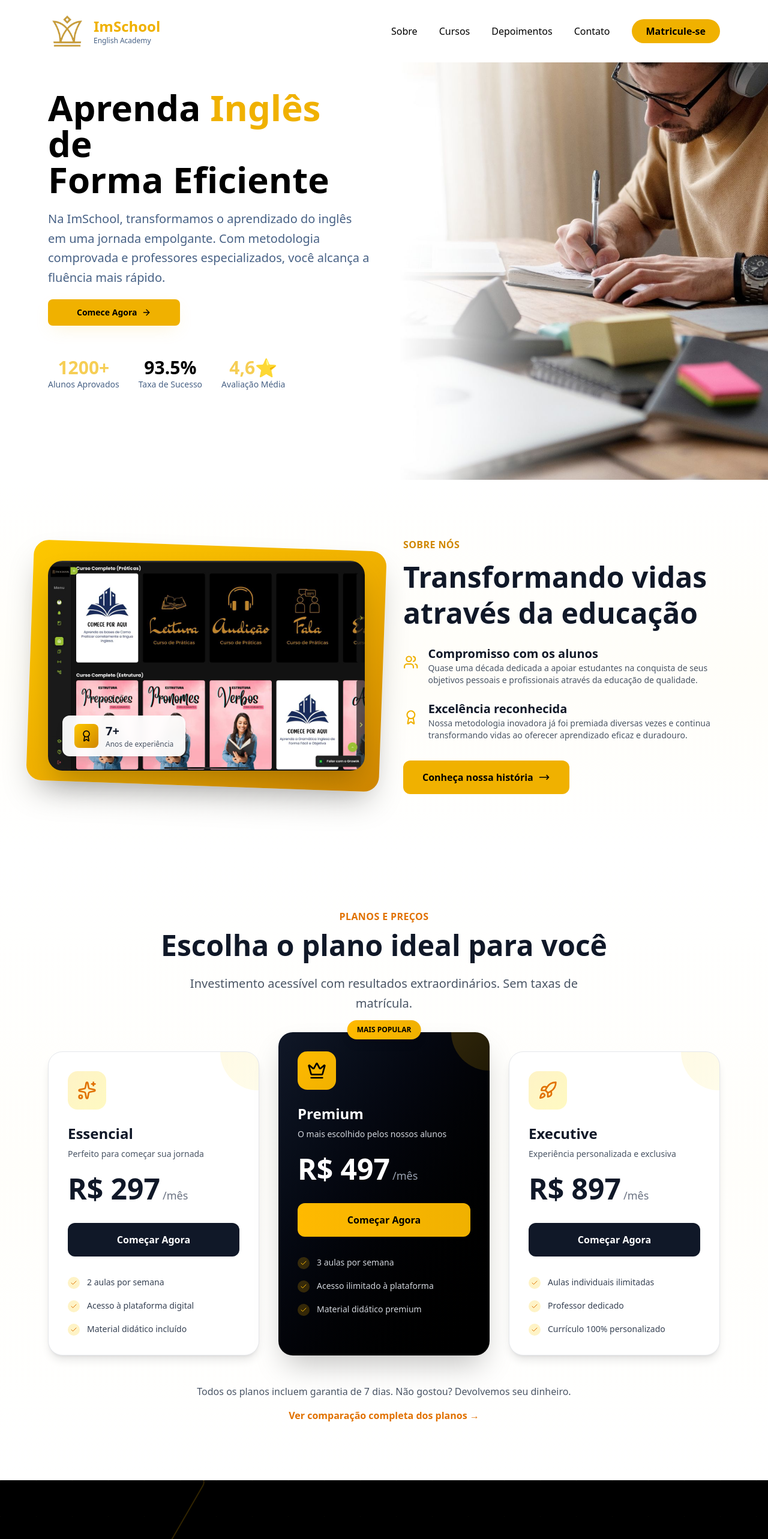
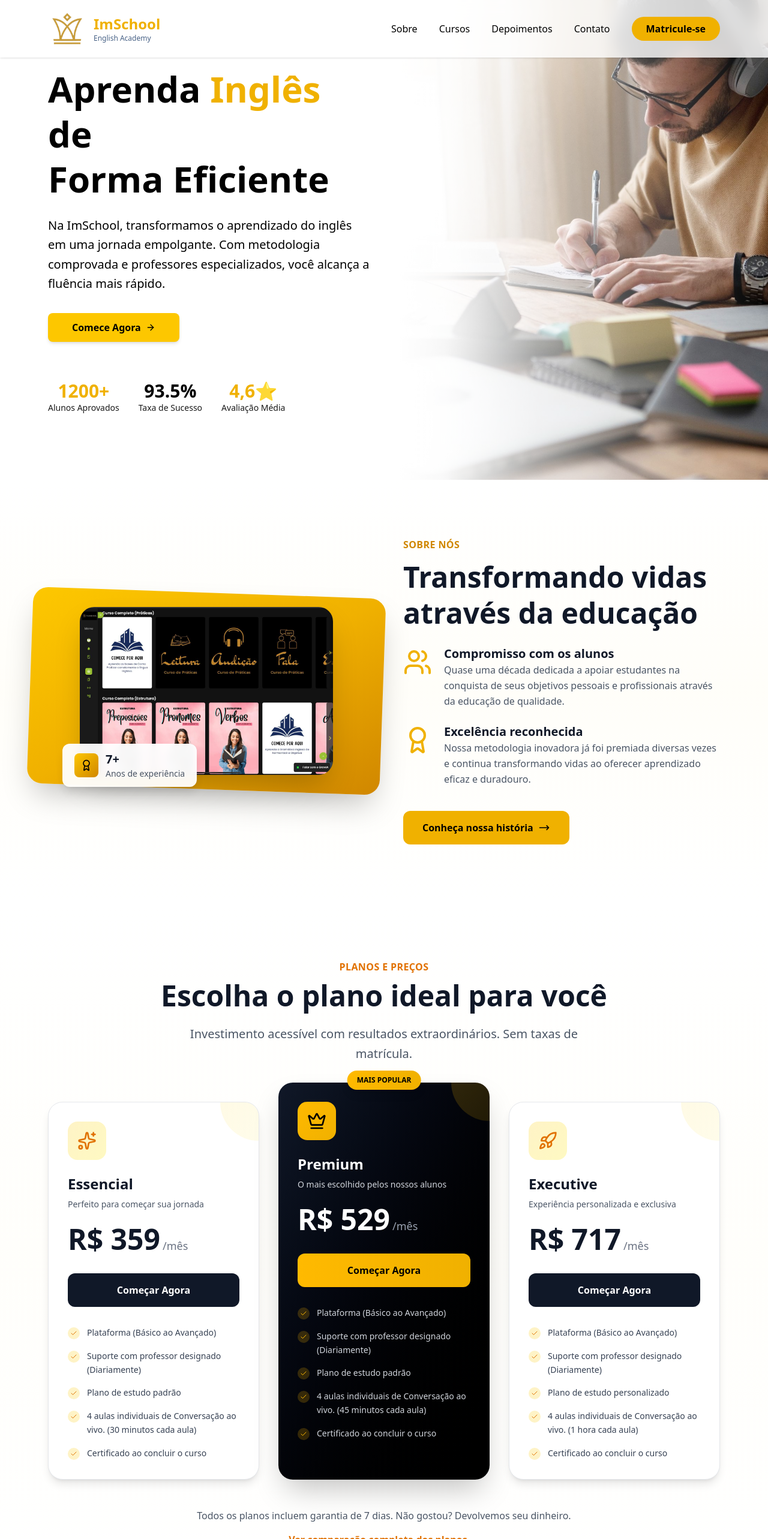
Before and after one commit to lopesmauro/imschool, a React (Vite) app: page / in a window 1280 px wide. Shown: the top 2566 px of the page at 60% size. Built offline with nearby package versions, Linux system fonts and the light colour scheme.

Commit message:
responsividade.

```diff
--- a/src/components/About.tsx
+++ b/src/components/About.tsx
@@ -16,66 +16,80 @@ const AboutUs = () => {
   ];
 
   return (
-        <section className="relative py-24 bg-gradient-to-b from-white via-amber-50/30 to-white overflow-hidden">
-            <div className="container mx-auto px-6 lg:px-20 max-w-7xl">
-                <div className="grid lg:grid-cols-2 gap-16 items-center">
+    <section className="relative py-16 sm:py-20 lg:py-24 bg-gradient-to-b from-white via-amber-50/30 to-white overflow-hidden">
+      <div className="container mx-auto px-6 sm:px-10 lg:px-20 max-w-7xl">
+        <div className="grid lg:grid-cols-2 gap-12 lg:gap-16 items-center">
+          {/* Left Side - Imagem com moldura gradiente */}
+          <div className="relative flex justify-center items-center order-2 lg:order-1">
+            {/* Fundo flutuante com gradiente */}
+            <div className="absolute -inset-3 sm:-inset-4 bg-gradient-to-br from-yellow-400 via-yellow-500 to-yellow-600 rounded-3xl shadow-2xl transform rotate-1 sm:rotate-2 scale-105"></div>
 
-                    {/* Left Side - Mockup da plataforma */}
-                    <div className="relative flex justify-center items-center">
-                        {/* Fundo flutuante com gradiente e sombra igual aos cards do Flow */}
-                        <div className="absolute -inset-4 bg-gradient-to-br from-yellow-400 via-yellow-500 to-yellow-600 rounded-3xl shadow-2xl transform rotate-2 scale-105"></div>
-
-                        <div className="relative rounded-3xl overflow-hidden shadow-2xl ">
+            {/* Imagem principal */}
+            <div className="relative rounded-3xl overflow-hidden shadow-2xl w-[90%] sm:w-[80%] max-w-md sm:max-w-none">
               <img
                 src={aboutImage}
                 alt="Nossa história e método de ensino"
-                                className="w-full h-full object-contain object-top transition-transform duration-700 group-hover:scale-105"
+                className="w-full h-auto object-cover transition-transform duration-700 hover:scale-105"
               />
             </div>
 
             {/* Floating Badge */}
-                        <div className="absolute bottom-6 left-6 z-20 bg-white/95 backdrop-blur-sm rounded-xl px-5 py-3 shadow-lg">
+            <div className="absolute -bottom-5 left-1/2 -translate-x-1/2 sm:left-6 sm:translate-x-0 z-20 bg-white/95 backdrop-blur-sm rounded-xl px-5 py-3 shadow-lg w-[80%] sm:w-auto flex justify-center">
               <div className="flex items-center gap-3">
                 <div className="w-10 h-10 rounded-lg bg-gradient-to-br from-yellow-400 to-yellow-600 flex items-center justify-center">
                   <Award className="w-5 h-5 text-black" />
                 </div>
                 <div>
-                                    <p className="text-xl font-bold text-gray-900">7+</p>
-                                    <p className="text-xs text-gray-600">Anos de experiência</p>
+                  <p className="text-lg sm:text-xl font-bold text-gray-900">7+</p>
+                  <p className="text-xs sm:text-sm text-gray-600">Anos de experiência</p>
                 </div>
               </div>
             </div>
           </div>
 
           {/* Right Side - Conteúdo */}
-                    <div className="flex flex-col justify-center">
-                        <p className="text-yellow-600 uppercase tracking-wide font-semibold mb-3">
+          <div className="order-1 lg:order-2 text-center lg:text-left">
+            <p className="text-yellow-600 uppercase tracking-wide font-semibold mb-3 text-sm sm:text-base">
               Sobre Nós
             </p>
 
-                        <h2 className="text-4xl lg:text-5xl font-bold text-gray-900 mb-6 leading-tight">
+            <h2 className="text-3xl sm:text-4xl lg:text-5xl font-bold text-gray-900 mb-6 leading-snug sm:leading-tight">
               Transformando vidas através da educação
             </h2>
 
-                        <div className="flex flex-col gap-6 mb-8">
+            <div className="flex flex-col gap-6 mb-8 sm:mb-10">
               {highlights.map((item, index) => {
                 const Icon = item.icon;
                 return (
-                                    <div key={index} className="flex items-start gap-4">
-                                        <Icon className="w-12 h-12 text-yellow-500 mt-1" />
+                  <div key={index} className="flex items-start gap-4 sm:gap-5 text-left">
+                    <div className="flex-shrink-0">
+                      <Icon className="w-10 h-10 sm:w-12 sm:h-12 text-yellow-500 mt-1" />
+                    </div>
                     <div>
-                                            <p className="text-xl font-bold text-gray-900">{item.label}</p>
-                                            <p className="text-sm text-gray-600">{item.text}</p>
+                      <p className="text-lg sm:text-xl font-bold text-gray-900">{item.label}</p>
+                      <p className="text-sm sm:text-base text-gray-600 leading-relaxed">
+                        {item.text}
+                      </p>
                     </div>
                   </div>
                 );
               })}
             </div>
 
-                        <button className="group w-fit bg-yellow-500 text-black font-semibold px-8 py-4 rounded-xl hover:shadow-xl transition-all duration-300 hover:scale-105 flex items-center gap-2">
+            <button className="group mx-auto lg:mx-0 bg-yellow-500 text-black font-semibold px-8 py-4 rounded-xl hover:shadow-xl transition-all duration-300 hover:scale-105 flex items-center gap-2">
               Conheça nossa história
-                            <svg className="w-5 h-5 group-hover:translate-x-1 transition-transform" fill="none" stroke="currentColor" viewBox="0 0 24 24">
-                                <path strokeLinecap="round" strokeLinejoin="round" strokeWidth={2} d="M17 8l4 4m0 0l-4 4m4-4H3" />
+              <svg
+                className="w-5 h-5 group-hover:translate-x-1 transition-transform"
+                fill="none"
+                stroke="currentColor"
+                viewBox="0 0 24 24"
+              >
+                <path
+                  strokeLinecap="round"
+                  strokeLinejoin="round"
+                  strokeWidth={2}
+                  d="M17 8l4 4m0 0l-4 4m4-4H3"
+                />
               </svg>
             </button>
           </div>
--- a/src/components/Flow.tsx
+++ b/src/components/Flow.tsx
@@ -2,33 +2,33 @@ const Flow = () => {
     const steps = [
         {
             step: "1",
-            title: "Escolha seu Curso",
-            description: "Selecione o nível ideal: Básico, Intermediário ou Avançado",
+            title: "Escolha seu Plano",
+            description: "Defina o plano que melhor se encaixa nos seus objetivos.",
         },
         {
             step: "2",
             title: "Inscrição Online",
-            description: "Preencha seus dados e faça sua matrícula em poucos minutos",
+            description: "Preencha seus dados de forma rápida e segura.",
         },
         {
             step: "3",
-            title: "Pagamento Seguro",
-            description: "Escolha a forma de pagamento que preferir: cartão, PIX ou boleto",
+            title: "Confirme o pagamento",
+            description: "Finalize sua matrícula com total segurança.",
         },
         {
             step: "4",
-            title: "Acesso à Plataforma",
-            description: "Receba suas credenciais e acesse nossa plataforma EAD",
+            title: "Acesse a Plataforma",
+            description: "Receba seu login e explore os recursos disponíveis.",
         },
         {
             step: "5",
             title: "Comece a Estudar",
-            description: "Inicie sua jornada rumo à fluência com nossa metodologia única",
+            description: "Tenha acesso imediato às aulas e materiais.",
         },
         {
             step: "6",
             title: "Consolide seu Aprendizado",
-            description: "Pratique e revise os conteúdos para maior retenção",
+            description: "Pratique, avance de nível e alcance a fluência.",
         },
     ];
 
--- a/src/components/Hero.tsx
+++ b/src/components/Hero.tsx
@@ -3,56 +3,70 @@ import { ArrowRight } from "lucide-react";
 const Hero = () => {
     return (
         <section className="relative min-h-screen flex items-center bg-white overflow-hidden">
-            {/* Background image */}
+            {/* Imagem de fundo */}
             <img
                 src="/bg-hero.jpg"
                 alt="Hero background"
-                className="absolute top-0 right-0 h-full w-1/2 object-cover pointer-events-none select-none"
+                className="absolute top-0 left-0 w-full h-full object-cover lg:w-1/2 lg:right-0 lg:left-auto transition-all duration-500"
             />
 
-            <div className="container mx-auto px-20 py-20 max-w-7xl">
+            {/* Overlay escuro suave apenas no mobile */}
+            <div className="absolute inset-0 bg-gradient-to-t from-black/60 via-black/30 to-transparent lg:hidden" />
+
+            {/* Gradiente branco no desktop para suavizar transição */}
+            <div className="absolute inset-0 bg-gradient-to-r from-white via-white/80 to-transparent hidden lg:block" />
+
+            {/* Conteúdo */}
+            <div className="container mx-auto px-6 sm:px-10 lg:px-20 py-16 sm:py-24 max-w-7xl relative z-10">
                 <div className="grid lg:grid-cols-2 gap-12 items-center">
-                    <div className="space-y-5 z-10 relative">
-                        <h1 className="text-5xl lg:text-6xl font-bold">
-                            Aprenda <span className="text-yellow-500">Inglês</span> de
-                            <br />Forma Eficiente
+                    <div
+                        className="space-y-6 text-center lg:text-left
+                        text-white lg:text-black drop-shadow-[0_1.5px_1.5px_rgba(0,0,0,0.35)]
+                        lg:drop-shadow-none"
+                    >
+                        <h1 className="text-4xl sm:text-5xl lg:text-6xl font-bold leading-tight">
+                            Aprenda <span className="text-yellow-400 lg:text-yellow-500">Inglês</span> de
+                            <br className="hidden sm:block" /> Forma Eficiente
                         </h1>
 
-                        <p className="text-xl text-muted-foreground leading-relaxed">
+                        <p className="text-base sm:text-lg lg:text-xl leading-relaxed max-w-xl mx-auto lg:mx-0">
                             Na ImSchool, transformamos o aprendizado do inglês em uma jornada empolgante.
                             Com metodologia comprovada e professores especializados, você alcança a fluência mais rápido.
                         </p>
 
-                        <div className="flex flex-col sm:flex-row gap-4">
-                            <button className="bg-yellow-500 hover:bg-primary/90 text-black font-semibold px-12 py-3 rounded-lg text-sm flex items-center transition-colors shadow-elegant">
+                        <div className="flex flex-col sm:flex-row justify-center lg:justify-start gap-4 pt-2">
+                            <button className="bg-yellow-400 hover:bg-yellow-300 text-black font-semibold px-10 py-3 rounded-lg text-base flex items-center justify-center transition-all shadow-md hover:shadow-lg">
                                 Comece Agora
                                 <ArrowRight className="ml-2 h-4 w-4" />
                             </button>
-
                         </div>
 
-                        <div className="flex items-center gap-8 pt-8">
+                        <div className="flex flex-wrap justify-center lg:justify-start gap-8 pt-10">
                             <div className="text-center">
-                                <div className="text-3xl font-bold text-primary">1200+</div>
-                                <div className="text-sm text-muted-foreground">Alunos Aprovados</div>
+                                <div className="text-2xl sm:text-3xl font-bold text-yellow-400 lg:text-yellow-500">
+                                    1200+
+                                </div>
+                                <div className="text-sm opacity-90">Alunos Aprovados</div>
                             </div>
                             <div className="text-center">
-                                <div className="text-3xl font-bold">93.5%</div>
-                                <div className="text-sm text-muted-foreground">Taxa de Sucesso</div>
+                                <div className="text-2xl sm:text-3xl font-bold">93.5%</div>
+                                <div className="text-sm opacity-90">Taxa de Sucesso</div>
                             </div>
                             <div className="text-center">
-                                <div className="text-3xl font-bold text-primary">4,6⭐</div>
-                                <div className="text-sm text-muted-foreground">Avaliação Média</div>
+                                <div className="text-2xl sm:text-3xl font-bold text-yellow-400 lg:text-yellow-500">
+                                    4,6⭐
+                                </div>
+                                <div className="text-sm opacity-90">Avaliação Média</div>
                             </div>
                         </div>
                     </div>
 
-                    {/* Você pode deixar o segundo grid vazio, ou colocar algo aqui */}
-                    <div></div>
+                    {/* Espaço reservado no desktop */}
+                    <div className="hidden lg:block"></div>
                 </div>
             </div>
         </section>
-    )
-}
+    );
+};
 
 export default Hero;
--- a/src/components/Navbar.tsx
+++ b/src/components/Navbar.tsx
@@ -1,41 +1,28 @@
-import Logo from "./Logo"
+import { useState } from "react";
+import { Menu, X } from "lucide-react";
+import Logo from "./Logo";
 
 const Navbar = () => {
+    const [menuOpen, setMenuOpen] = useState(false);
+
     return (
-        <header className="fixed top-0 w-full bg-white backdrop-blur-md z-50">
-            <div className="container mx-auto px-20 py-5 max-w-7xl">
+        <header className="fixed top-0 left-0 w-full bg-white/80 backdrop-blur-md z-50 shadow-sm">
+            <div className="container mx-auto px-6 sm:px-10 lg:px-20 py-4 max-w-7xl">
                 <div className="flex items-center justify-between">
                     <Logo />
 
+                    {/* Menu desktop */}
                     <nav className="hidden md:flex items-center space-x-1">
-                        <a
-                            href="#sobre"
-                            className="relative px-4 py-2 text-black hover:text-yellow-500 transition-all duration-300 group font-medium"
-                        >
-                            Sobre
-                            <span className="absolute bottom-0 left-0 w-0 h-0.5 bg-yellow-500 transition-all duration-300 group-hover:w-full"></span>
-                        </a>
-                        <a
-                            href="#cursos"
-                            className="relative px-4 py-2 text-black hover:text-yellow-500 transition-all duration-300 group font-medium"
-                        >
-                            Cursos
-                            <span className="absolute bottom-0 left-0 w-0 h-0.5 bg-yellow-500 transition-all duration-300 group-hover:w-full"></span>
-                        </a>
-                        <a
-                            href="#depoimentos"
-                            className="relative px-4 py-2 text-black hover:text-yellow-500 transition-all duration-300 group font-medium"
-                        >
-                            Depoimentos
-                            <span className="absolute bottom-0 left-0 w-0 h-0.5 bg-yellow-500 transition-all duration-300 group-hover:w-full"></span>
-                        </a>
-                        <a
-                            href="#contato"
-                            className="relative px-4 py-2 text-black hover:text-yellow-500 transition-all duration-300 group font-medium"
-                        >
-                            Contato
-                            <span className="absolute bottom-0 left-0 w-0 h-0.5 bg-yellow-500 transition-all duration-300 group-hover:w-full"></span>
-                        </a>
+                        {["Sobre", "Cursos", "Depoimentos", "Contato"].map((item) => (
+                            <a
+                                key={item}
+                                href={`#${item.toLowerCase()}`}
+                                className="relative px-4 py-2 text-black hover:text-yellow-500 transition-all duration-300 group font-medium"
+                            >
+                                {item}
+                                <span className="absolute bottom-0 left-0 w-0 h-0.5 bg-yellow-500 transition-all duration-300 group-hover:w-full"></span>
+                            </a>
+                        ))}
                         <div className="ml-4">
                             <button className="bg-yellow-500 hover:bg-yellow-500/90 text-black font-semibold px-6 py-2 rounded-full transition-all duration-300 hover:scale-105">
                                 Matricule-se
@@ -43,13 +30,37 @@ const Navbar = () => {
                         </div>
                     </nav>
 
-
+                    {/* Botão hambúrguer mobile */}
+                    <button
+                        onClick={() => setMenuOpen(!menuOpen)}
+                        className="md:hidden text-black hover:text-yellow-500 transition-colors"
+                        aria-label="Abrir menu"
+                    >
+                        {menuOpen ? <X size={28} /> : <Menu size={28} />}
+                    </button>
                 </div>
 
-
+                {/* Menu mobile */}
+                {menuOpen && (
+                    <div className="md:hidden mt-4 bg-white rounded-xl shadow-lg p-6 space-y-4 animate-fadeIn">
+                        {["Sobre", "Cursos", "Depoimentos", "Contato"].map((item) => (
+                            <a
+                                key={item}
+                                href={`#${item.toLowerCase()}`}
+                                onClick={() => setMenuOpen(false)}
+                                className="block text-lg text-black hover:text-yellow-500 font-medium transition-colors"
+                            >
+                                {item}
+                            </a>
+                        ))}
+                        <button className="w-full bg-yellow-500 hover:bg-yellow-400 text-black font-semibold px-6 py-3 rounded-full transition-all duration-300">
+                            Matricule-se
+                        </button>
+                    </div>
+                )}
             </div>
         </header>
-    )
-}
+    );
+};
 
-export default Navbar
+export default Navbar;
--- a/src/components/Plans.tsx
+++ b/src/components/Plans.tsx
@@ -4,40 +4,46 @@ const Plans = () => {
     const plans = [
         {
             name: 'Essencial',
-            price: 'R$ 297',
+            price: 'R$ 359',
             period: '/mês',
             description: 'Perfeito para começar sua jornada',
             icon: Sparkles,
             features: [
-                '2 aulas por semana',
-                'Acesso à plataforma digital',
-                'Material didático incluído',
+                'Plataforma (Básico ao Avançado)',
+                'Suporte com professor designado (Diariamente)',
+                'Plano de estudo padrão',
+                '4 aulas individuais de Conversação ao vivo. (30 minutos cada aula)',
+                'Certificado ao concluir o curso'
             ],
             highlighted: false
         },
         {
             name: 'Premium',
-            price: 'R$ 497',
+            price: 'R$ 529',
             period: '/mês',
             description: 'O mais escolhido pelos nossos alunos',
             icon: Crown,
             features: [
-                '3 aulas por semana',
-                'Acesso ilimitado à plataforma',
-                'Material didático premium',
+                'Plataforma (Básico ao Avançado)',
+                'Suporte com professor designado (Diariamente)',
+                'Plano de estudo padrão',
+                '4 aulas individuais de Conversação ao vivo. (45 minutos cada aula)',
+                'Certificado ao concluir o curso'
             ],
             highlighted: true
         },
         {
             name: 'Executive',
-            price: 'R$ 897',
+            price: 'R$ 717',
             period: '/mês',
             description: 'Experiência personalizada e exclusiva',
             icon: Rocket,
             features: [
-                'Aulas individuais ilimitadas',
-                'Professor dedicado',
-                'Currículo 100% personalizado',
+                'Plataforma (Básico ao Avançado)',
+                'Suporte com professor designado (Diariamente)',
+                'Plano de estudo personalizado',
+                '4 aulas individuais de Conversação ao vivo. (1 hora cada aula)',
+                'Certificado ao concluir o curso'
             ],
             highlighted: false
         }
```
Also changed, not shown: src/components/Contact.tsx (+22 -22 lines), src/components/Footer.tsx (+73 -24 lines). Lines whose indentation alone changed are shown as unchanged.
